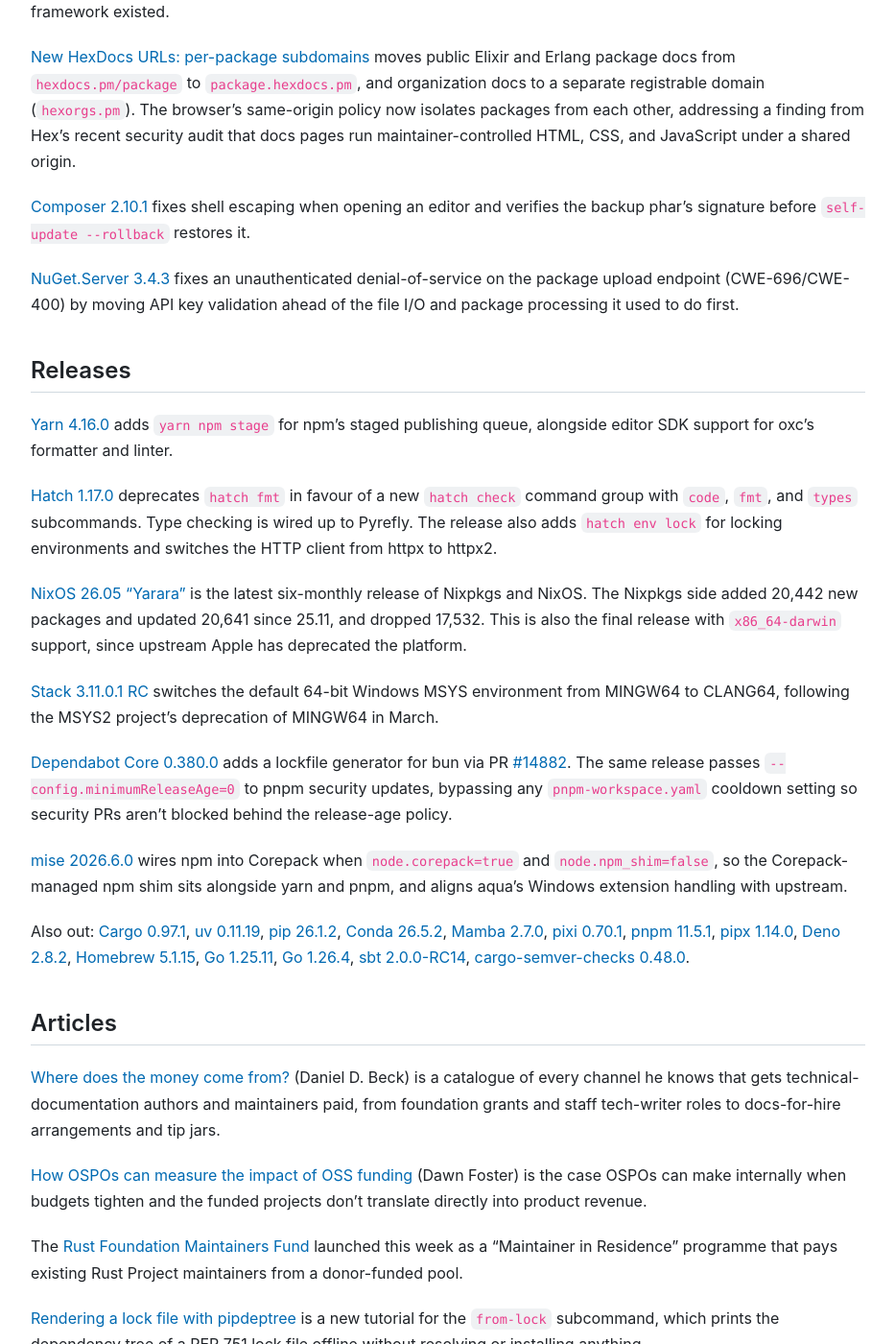
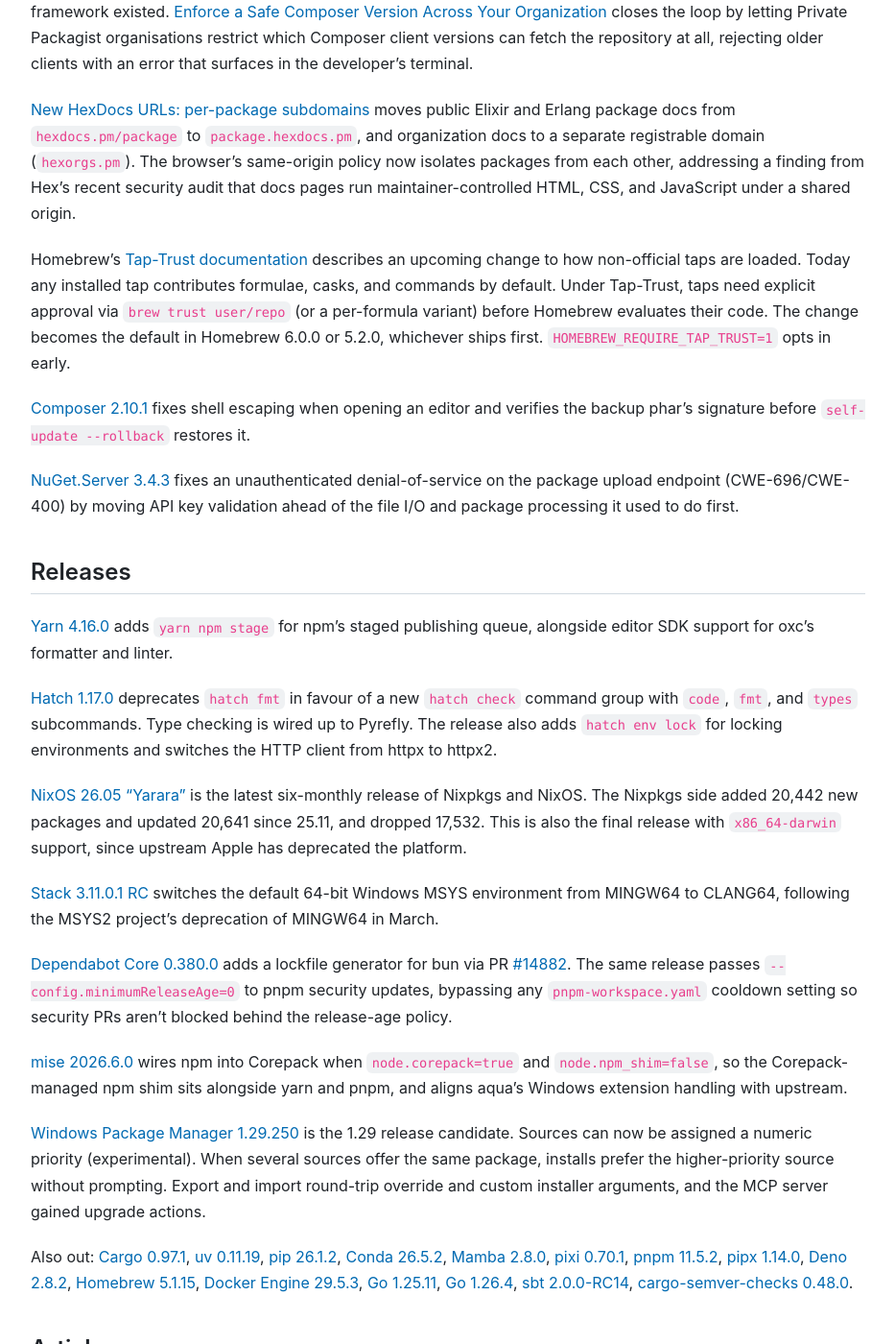
Before and after one commit to andrew/nesbitt.io, a Jekyll site: the page built from _posts/2026-06-06-this-week-in-package-management.md, in a window 1280 px wide and 1400 px high, scrolled down 788 px. Shown: the whole window at 96% size, without its empty margins (173-1106 px from the left). Built offline with Jekyll 4.4.1, drawn with Linux system fonts in a browser that asks for light colours; comment, search, counter and statistics services are not loaded; some of the changed text lies outside the part shown.

Commit message:
Update twipm

```diff
--- a/_data/stats.json
+++ b/_data/stats.json
@@ -1,5 +1,5 @@
 {
-  "generated_at": "2026-06-05T17:24:46Z",
+  "generated_at": "2026-06-06T07:08:00Z",
   "total_posts": 158,
   "total_words": 232195,
   "reading_minutes": 1161,
--- a/_posts/2026-06-06-this-week-in-package-management.md
+++ b/_posts/2026-06-06-this-week-in-package-management.md
@@ -14,9 +14,11 @@
 
 [Bundler 4.0.13](https://github.com/ruby/rubygems/releases/tag/bundler-v4.0.13) ships [Cooldown](https://blog.rubygems.org/2026/06/03/cooldown-let-new-gems-be-vetted.html), a configurable time window that holds back resolution to gem versions younger than N days, so a freshly published malicious release ages past the window before a `bundle install` will pick it up. The companion [RubyGems 4.0.13](https://github.com/ruby/rubygems/releases/tag/v4.0.13) release blocks gem extraction from escaping the destination directory via pre-existing symlinks.
 
-The Packagist supply-chain series continues. [Closing Composer's Download Fallback Paths](https://blog.packagist.com/closing-composers-download-fallback-paths-in-private-packagist/) covers how the dist-to-source fallback, originally designed for resilience, can be used to fetch a different artifact than the one Composer expected. [Blocking Malware Downloads for Every Composer Version](https://blog.packagist.com/blocking-malware-downloads-for-every-composer-version-in-private-packagist/) describes how Private Packagist enforces malware blocking for installs from Composer versions older than 2.10, before the dependency policy framework existed.
+The Packagist supply-chain series continues. [Closing Composer's Download Fallback Paths](https://blog.packagist.com/closing-composers-download-fallback-paths-in-private-packagist/) covers how the dist-to-source fallback, originally designed for resilience, can be used to fetch a different artifact than the one Composer expected. [Blocking Malware Downloads for Every Composer Version](https://blog.packagist.com/blocking-malware-downloads-for-every-composer-version-in-private-packagist/) describes how Private Packagist enforces malware blocking for installs from Composer versions older than 2.10, before the dependency policy framework existed. [Enforce a Safe Composer Version Across Your Organization](https://blog.packagist.com/enforce-a-safe-composer-version-across-your-organization/) closes the loop by letting Private Packagist organisations restrict which Composer client versions can fetch the repository at all, rejecting older clients with an error that surfaces in the developer's terminal.
 
 [New HexDocs URLs: per-package subdomains](https://hex.pm/blog/hexdocs-per-package-subdomains) moves public Elixir and Erlang package docs from `hexdocs.pm/package` to `package.hexdocs.pm`, and organization docs to a separate registrable domain (`hexorgs.pm`). The browser's same-origin policy now isolates packages from each other, addressing a finding from Hex's recent security audit that docs pages run maintainer-controlled HTML, CSS, and JavaScript under a shared origin.
+
+Homebrew's [Tap-Trust documentation](https://docs.brew.sh/Tap-Trust) describes an upcoming change to how non-official taps are loaded. Today any installed tap contributes formulae, casks, and commands by default. Under Tap-Trust, taps need explicit approval via `brew trust user/repo` (or a per-formula variant) before Homebrew evaluates their code. The change becomes the default in Homebrew 6.0.0 or 5.2.0, whichever ships first. `HOMEBREW_REQUIRE_TAP_TRUST=1` opts in early.
 
 [Composer 2.10.1](https://github.com/composer/composer/releases/tag/2.10.1) fixes shell escaping when opening an editor and verifies the backup phar's signature before `self-update --rollback` restores it.
 
@@ -36,13 +38,15 @@
 
 [mise 2026.6.0](https://github.com/jdx/mise/releases/tag/v2026.6.0) wires npm into Corepack when `node.corepack=true` and `node.npm_shim=false`, so the Corepack-managed npm shim sits alongside yarn and pnpm, and aligns aqua's Windows extension handling with upstream.
 
-Also out: [Cargo 0.97.1](https://github.com/rust-lang/cargo/releases/tag/0.97.1), [uv 0.11.19](https://github.com/astral-sh/uv/releases/tag/0.11.19), [pip 26.1.2](https://github.com/pypa/pip/releases/tag/26.1.2), [Conda 26.5.2](https://github.com/conda/conda/releases/tag/26.5.2), [Mamba 2.7.0](https://github.com/mamba-org/mamba/releases/tag/2.7.0), [pixi 0.70.1](https://github.com/prefix-dev/pixi/releases/tag/v0.70.1), [pnpm 11.5.1](https://github.com/pnpm/pnpm/releases/tag/v11.5.1), [pipx 1.14.0](https://github.com/pypa/pipx/releases/tag/1.14.0), [Deno 2.8.2](https://github.com/denoland/deno/releases/tag/v2.8.2), [Homebrew 5.1.15](https://github.com/Homebrew/brew/releases/tag/5.1.15), [Go 1.25.11](https://github.com/golang/go/releases/tag/go1.25.11), [Go 1.26.4](https://github.com/golang/go/releases/tag/go1.26.4), [sbt 2.0.0-RC14](https://github.com/sbt/sbt/releases/tag/v2.0.0-RC14), [cargo-semver-checks 0.48.0](https://github.com/obi1kenobi/cargo-semver-checks/releases/tag/v0.48.0).
+[Windows Package Manager 1.29.250](https://github.com/microsoft/winget-cli/releases/tag/v1.29.250) is the 1.29 release candidate. Sources can now be assigned a numeric priority (experimental). When several sources offer the same package, installs prefer the higher-priority source without prompting. Export and import round-trip override and custom installer arguments, and the MCP server gained upgrade actions.
+
+Also out: [Cargo 0.97.1](https://github.com/rust-lang/cargo/releases/tag/0.97.1), [uv 0.11.19](https://github.com/astral-sh/uv/releases/tag/0.11.19), [pip 26.1.2](https://github.com/pypa/pip/releases/tag/26.1.2), [Conda 26.5.2](https://github.com/conda/conda/releases/tag/26.5.2), [Mamba 2.8.0](https://github.com/mamba-org/mamba/releases/tag/2.8.0), [pixi 0.70.1](https://github.com/prefix-dev/pixi/releases/tag/v0.70.1), [pnpm 11.5.2](https://github.com/pnpm/pnpm/releases/tag/v11.5.2), [pipx 1.14.0](https://github.com/pypa/pipx/releases/tag/1.14.0), [Deno 2.8.2](https://github.com/denoland/deno/releases/tag/v2.8.2), [Homebrew 5.1.15](https://github.com/Homebrew/brew/releases/tag/5.1.15), [Docker Engine 29.5.3](https://github.com/moby/moby/releases/tag/docker-v29.5.3), [Go 1.25.11](https://github.com/golang/go/releases/tag/go1.25.11), [Go 1.26.4](https://github.com/golang/go/releases/tag/go1.26.4), [sbt 2.0.0-RC14](https://github.com/sbt/sbt/releases/tag/v2.0.0-RC14), [cargo-semver-checks 0.48.0](https://github.com/obi1kenobi/cargo-semver-checks/releases/tag/v0.48.0).
 
 ## Articles
 
 [Where does the money come from?](https://ddbeck.com/where-does-the-money-come-from/) (Daniel D. Beck) is a catalogue of every channel he knows that gets technical-documentation authors and maintainers paid, from foundation grants and staff tech-writer roles to docs-for-hire arrangements and tip jars.
 
-[How OSPOs can measure the impact of OSS funding](https://fastwonderblog.com/2026/06/02/how-ospos-can-measure-the-impact-of-oss-funding/) (Dawn Foster) is the case OSPOs can make internally when budgets tighten and the funded projects don't translate directly into product revenue.
+[How OSPOs can measure the impact of OSS funding](https://fastwonderblog.com/2026/06/02/how-ospos-can-measure-the-impact-of-oss-funding/) (Dawn Foster) is the case OSPOs can make internally when budgets tighten and the funded projects don't translate directly into product revenue. Dawn also has a [four-page piece in IEEE Computer](https://doi.org/10.1109/MC.2026.3667269) on how governance choices shape open source project sustainability, aimed at project leads.
 
 The [Rust Foundation Maintainers Fund](https://blog.rust-lang.org/2026/06/02/launching-the-rust-foundation-maintainers-fund/) launched this week as a "Maintainer in Residence" programme that pays existing Rust Project maintainers from a donor-funded pool.
 
```
